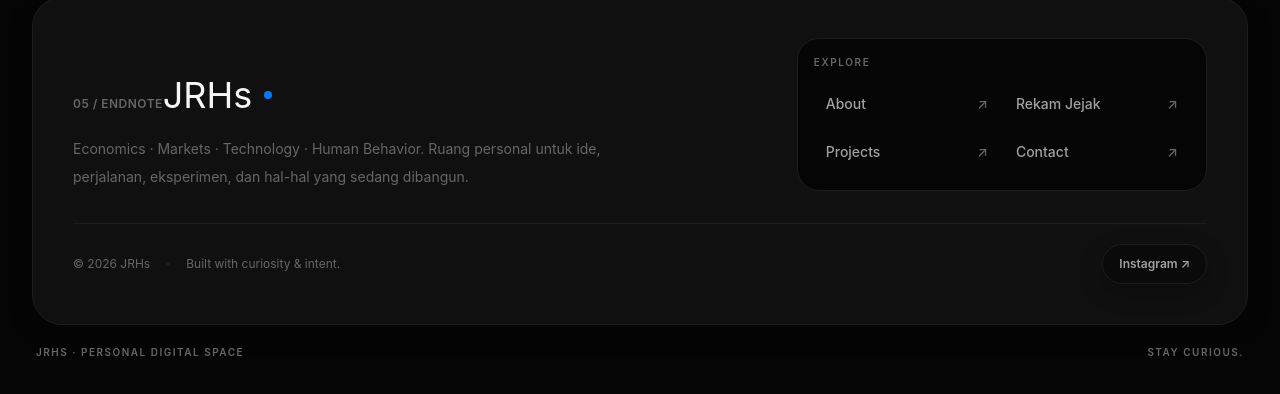
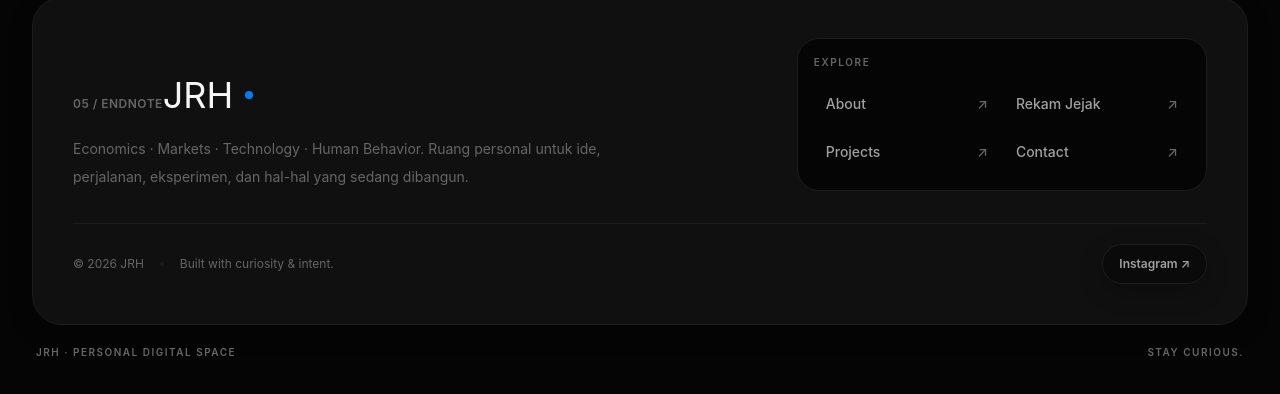
Before and after one commit to LionerHakim/JRHs, a React (Vite) app: page / in a window 1280 px wide. Shown: the part 2615-3009 px from the top of the page. Built offline with nearby package versions, Linux system fonts and the light colour scheme.

Commit message:
refactor: rename public identity to JRH

```diff
--- a/src/App.tsx
+++ b/src/App.tsx
@@ -30,7 +30,7 @@ export default function App() {
             <div className="grid gap-10 lg:grid-cols-[1.25fr_.75fr] lg:items-end">
               <div>
                 <span className="eyebrow">05 / Endnote</span>
-                <a href="#hero" className="mt-4 inline-flex min-h-12 items-center gap-3 font-[var(--font-perfectly-nineties-regular)] text-4xl text-[var(--color-ink)] transition-transform hover:-translate-y-0.5 active:scale-[.98] focus:outline-none focus-visible:ring-2 focus-visible:ring-[var(--color-accent)]">JRHs <span className="h-2 w-2 rounded-full bg-[var(--color-accent)]" aria-hidden="true" /></a>
+                <a href="#hero" className="mt-4 inline-flex min-h-12 items-center gap-3 font-[var(--font-perfectly-nineties-regular)] text-4xl text-[var(--color-ink)] transition-transform hover:-translate-y-0.5 active:scale-[.98] focus:outline-none focus-visible:ring-2 focus-visible:ring-[var(--color-accent)]">JRH <span className="h-2 w-2 rounded-full bg-[var(--color-accent)]" aria-hidden="true" /></a>
                 <p className="mt-4 max-w-xl text-sm leading-7 text-[var(--color-muted)]">Economics · Markets · Technology · Human Behavior. Ruang personal untuk ide, perjalanan, eksperimen, dan hal-hal yang sedang dibangun.</p>
               </div>
               <nav className="rounded-[22px] border border-[var(--color-line)] bg-[var(--color-canvas)] p-4" aria-label="Navigasi footer">
@@ -41,11 +41,11 @@ export default function App() {
               </nav>
             </div>
             <div className="mt-8 grid gap-4 border-t border-[var(--color-line)] pt-5 text-xs text-[var(--color-muted)] sm:grid-cols-[1fr_auto] sm:items-center">
-              <div className="flex flex-wrap items-center gap-x-4 gap-y-2"><span>© 2026 JRHs</span><span className="h-1 w-1 rounded-full bg-[var(--color-line)]" aria-hidden="true" /><span>Built with curiosity & intent.</span></div>
+              <div className="flex flex-wrap items-center gap-x-4 gap-y-2"><span>© 2026 JRH</span><span className="h-1 w-1 rounded-full bg-[var(--color-line)]" aria-hidden="true" /><span>Built with curiosity & intent.</span></div>
               <a href="https://instagram.com/jefrirh_" target="_blank" rel="noopener noreferrer" className="inline-flex min-h-10 items-center rounded-full border border-[var(--color-line)] bg-[var(--color-paper)] px-4 font-semibold text-[var(--color-text)] shadow-[var(--shadow-soft)] transition-all hover:-translate-y-0.5 hover:border-[var(--color-accent)] hover:text-[var(--color-accent)] active:scale-[.97] focus:outline-none focus-visible:ring-2 focus-visible:ring-[var(--color-accent)]">Instagram ↗</a>
             </div>
           </div>
-          <div className="flex flex-col gap-2 px-1 pb-2 pt-5 text-[10px] font-semibold uppercase tracking-[.15em] text-[var(--color-muted)] sm:flex-row sm:items-center sm:justify-between"><span>JRHs · Personal Digital Space</span><span>Stay curious.</span></div>
+          <div className="flex flex-col gap-2 px-1 pb-2 pt-5 text-[10px] font-semibold uppercase tracking-[.15em] text-[var(--color-muted)] sm:flex-row sm:items-center sm:justify-between"><span>JRH · Personal Digital Space</span><span>Stay curious.</span></div>
         </div>
       </footer>
       <BackToTop />
```
